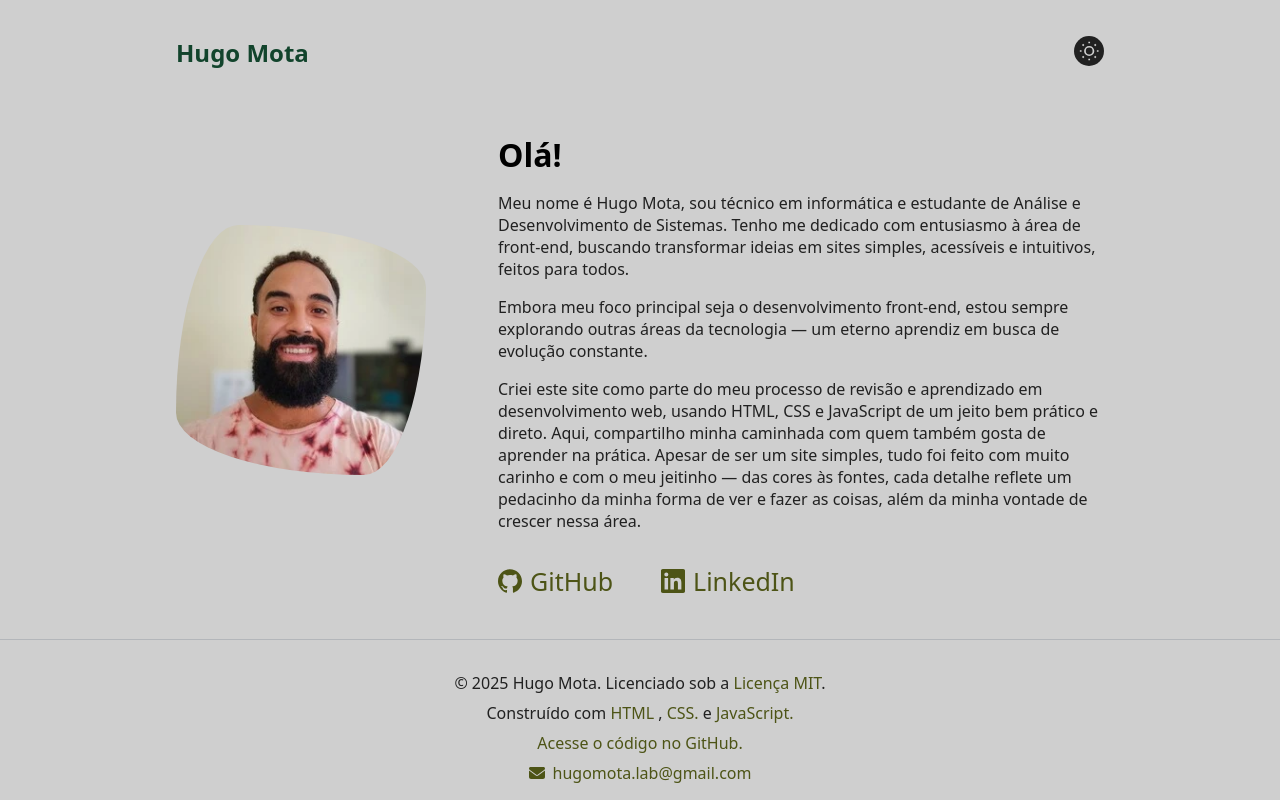
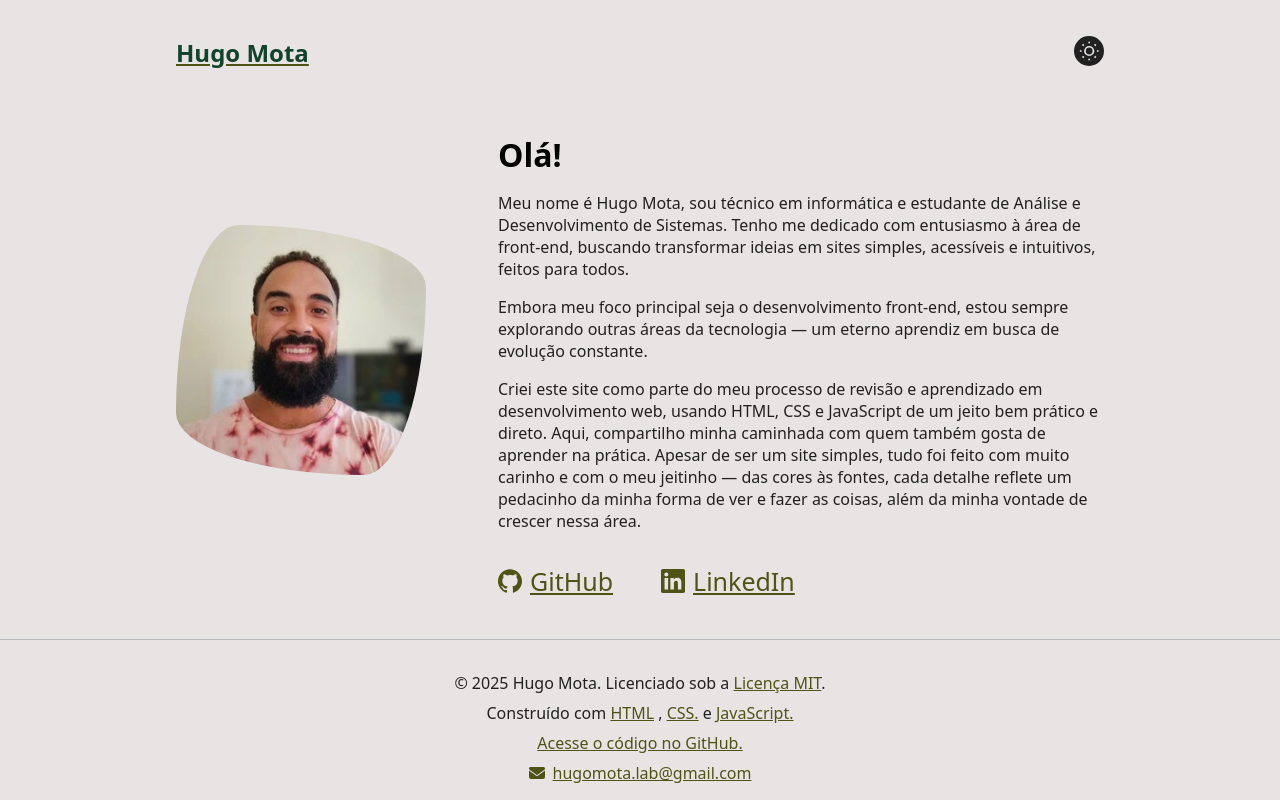
Before and after one commit to hugomota-dev/hugomota.github.io, a plain HTML site: page index.html in a window 1280 px wide. Drawn offline with Linux system fonts and the light colour scheme.

Commit message:
Update style.css

```diff
--- a/assets/css/style.css
+++ b/assets/css/style.css
@@ -24,7 +24,7 @@
 }
 
 [data-theme="light"] {
-  --base: #cfcfcf;
+  --base: #e9e4e4;
   --text: #212121;
   --text-h1: #000;
   --text-h2: #12442c;
@@ -68,7 +68,15 @@ h2 {
 
 a {
   color: var(--link);
-  text-decoration: none;
+  /* text-decoration: none; */
+  -webkit-tap-highlight-color: transparent;
+}
+
+a:focus-visible {
+  outline: 2px solid #facc15; /* Amarelinho chamativo (usa Tailwind? é o amarelo-400) */
+  outline-offset: 4px; /* Distância da borda até o elemento */
+  border-radius: 4px; /* Borda arredondada, opcional mas fica show */
+  transition: outline 0.2s ease-in-out;
 }
 
 /* a:visited {
@@ -77,11 +85,14 @@ a {
 
 a:hover {
   color: var(--link-hover);
+  /* text-decoration: underline; */
 }
 
-/* a:active {
-  color: #333;
-} */
+a:focus {
+
+  outline: none;
+}
+
 
 img {
   height: auto;
@@ -102,6 +113,10 @@ ul {
   list-style: none;
 }
 
+button {
+  -webkit-tap-highlight-color: transparent;
+
+}
 .container {
   position: relative;
   max-width: 75rem;
```
